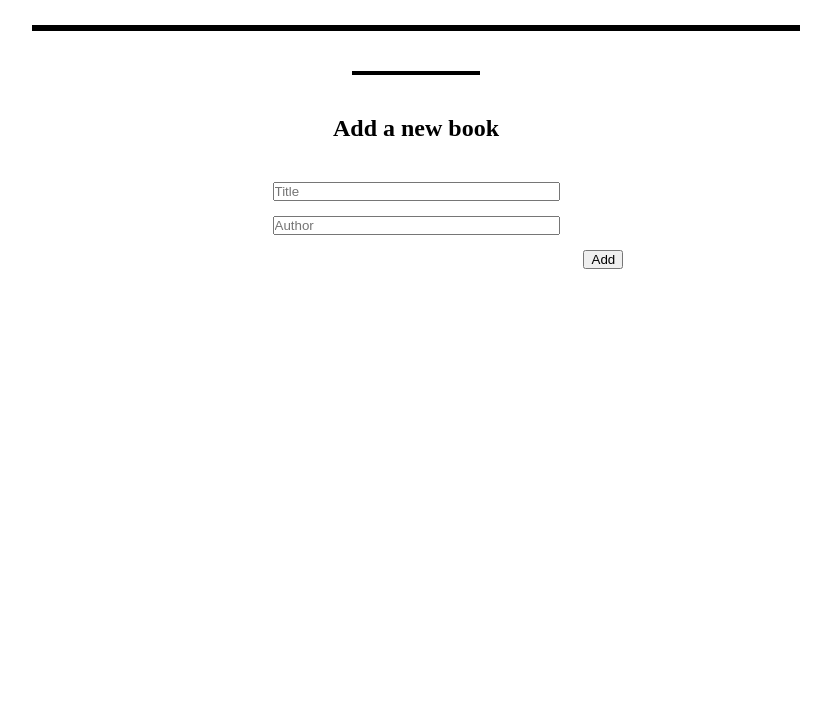
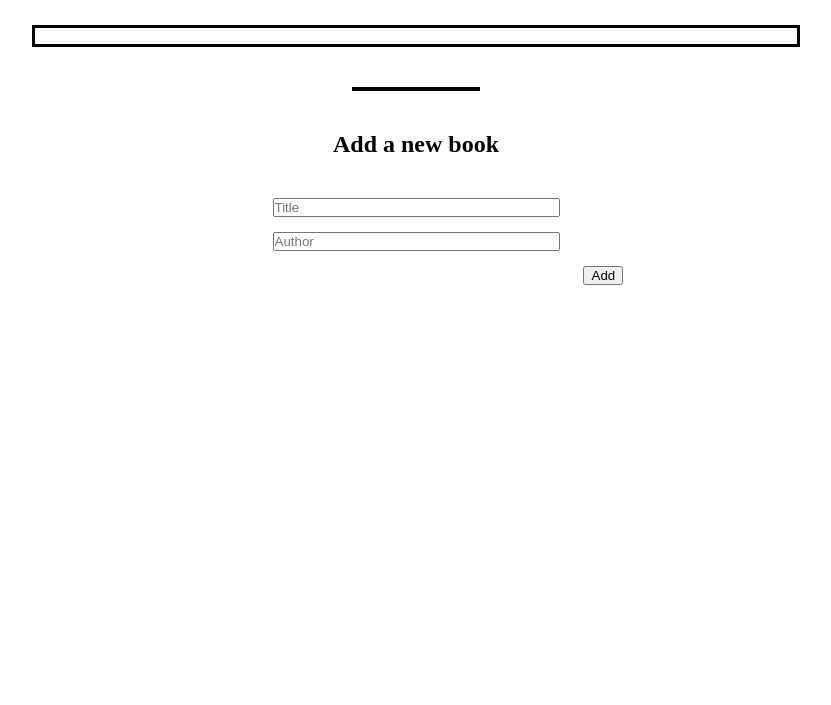
Before and after one commit to JbirdL86/awesome-books, a website: page index.html in a window 1280 px wide. Shown: the part 95-800 px from the top of the page, without its empty margins (224-1055 px from the left). Drawn offline with Linux system fonts and the light colour scheme.

Commit message:
Modify the styling of the display book section

```diff
--- a/style.css
+++ b/style.css
@@ -20,6 +20,7 @@
   display: flex;
   flex-direction: column;
   border: 3px solid black;
+  padding: 1vh 0;
   margin: 0 20%;
 }
 
```
